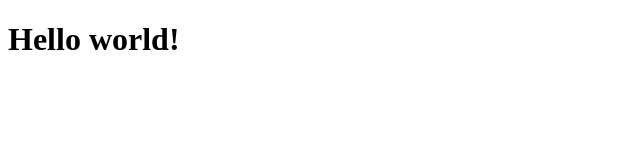
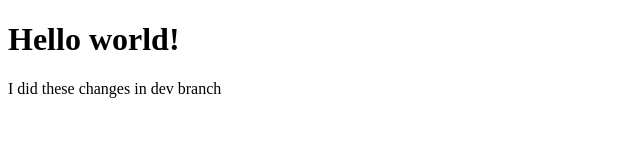
Before and after one commit to e6idijus/hello-world, a plain HTML site: page index.html in a window 1280 px wide. Shown: the whole page, without its empty margins (0-640 px from the left). Drawn offline with Linux system fonts and the light colour scheme.

Commit message:
Update index.html

```diff
--- a/index.html
+++ b/index.html
@@ -7,5 +7,6 @@
 </head>
 <body>
     <h1>Hello world!</h1>
+	<p>I did these changes in dev branch<p>
 </body>
 </html>
```
